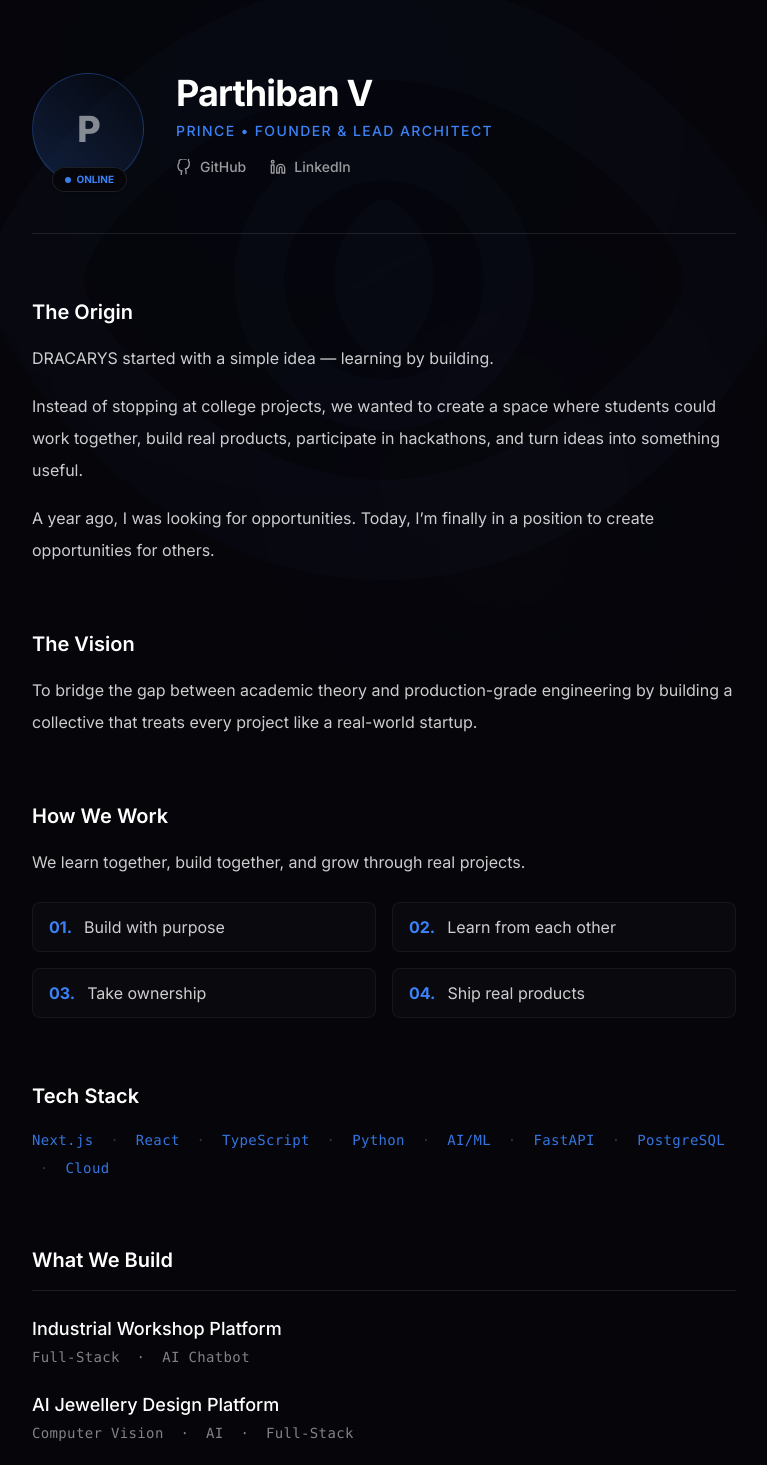
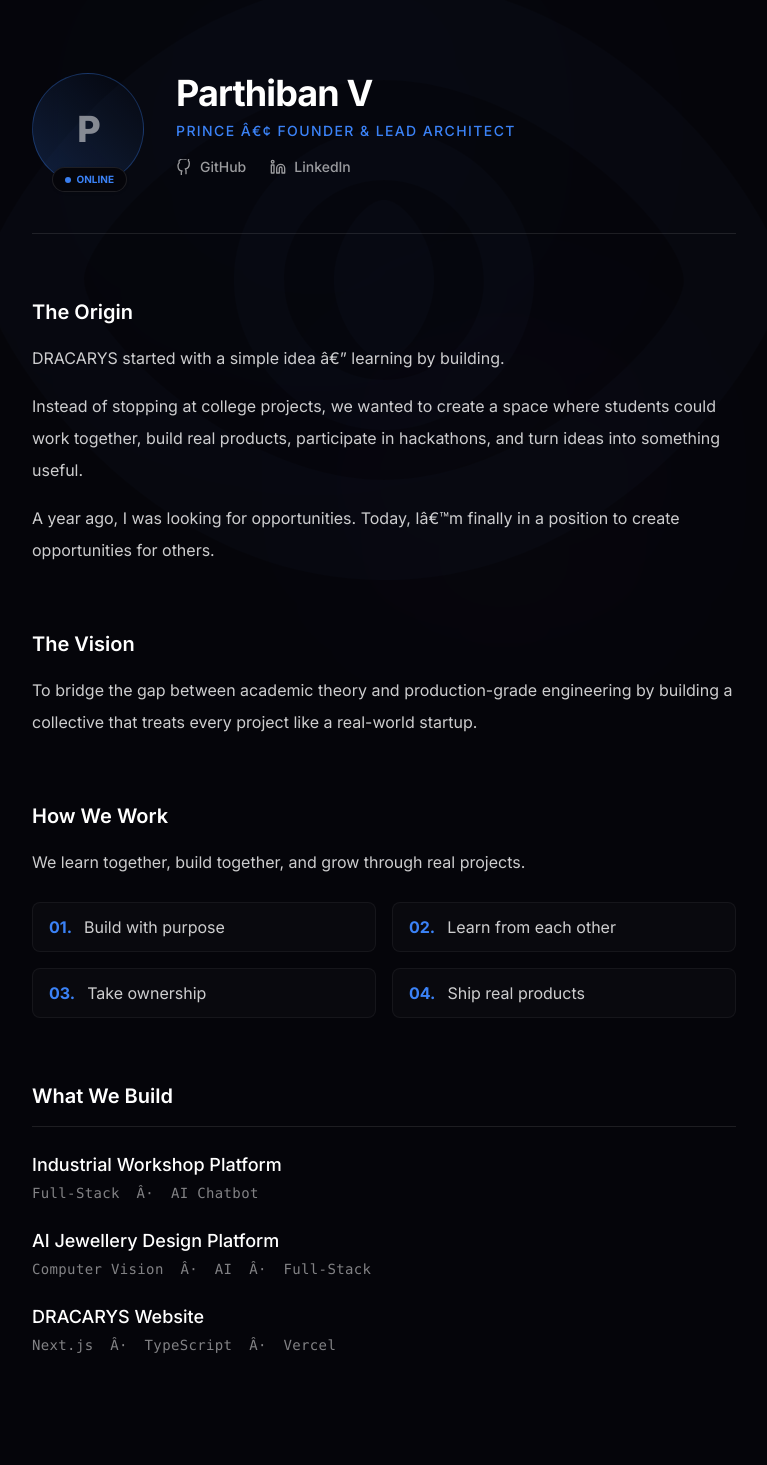
Before and after one commit to parthiban-dot/dracarysweb, a Next.js app: page /founder in a window 1280 px wide. Shown: the part 120-1585 px from the top of the page, without its empty margins (256-1023 px from the left). Built offline with nearby package versions, Linux system fonts and the light colour scheme; no server answers.

Commit message:
style: remove tech stack section from founder page

```diff
--- a/src/app/founder/page.tsx
+++ b/src/app/founder/page.tsx
@@ -33,7 +33,7 @@ export default function FounderPage() {
           <div>
             <h1 className="text-3xl md:text-4xl font-bold text-white mb-2 tracking-tight">{founderProfile.name}</h1>
             <p className="text-primary font-medium tracking-widest uppercase text-sm mb-4">
-              {founderProfile.tag} • {founderProfile.role}
+              {founderProfile.tag} â€¢ {founderProfile.role}
             </p>
 
             <div className="flex gap-6 justify-center md:justify-start">
@@ -55,13 +55,13 @@ export default function FounderPage() {
             <h2 className="text-xl font-semibold text-white mb-4">The Origin</h2>
             <div className="text-white/80 leading-loose space-y-4">
               <p>
-                DRACARYS started with a simple idea — learning by building.
+                DRACARYS started with a simple idea â€” learning by building.
               </p>
               <p>
                 Instead of stopping at college projects, we wanted to create a space where students could work together, build real products, participate in hackathons, and turn ideas into something useful.
               </p>
               <p>
-                A year ago, I was looking for opportunities. Today, I’m finally in a position to create opportunities for others.
+                A year ago, I was looking for opportunities. Today, Iâ€™m finally in a position to create opportunities for others.
               </p>
             </div>
           </motion.section>
@@ -96,14 +96,6 @@ export default function FounderPage() {
             </ul>
           </motion.section>
 
-          {/* Tech Stack */}
-          <motion.section initial={{ opacity: 0, y: 20 }} whileInView={{ opacity: 1, y: 0 }} viewport={{ once: true }}>
-            <h2 className="text-xl font-semibold text-white mb-4">Tech Stack</h2>
-            <p className="text-primary/90 font-mono text-sm leading-loose tracking-wide">
-              Next.js <span className="text-white/20 mx-2">·</span> React <span className="text-white/20 mx-2">·</span> TypeScript <span className="text-white/20 mx-2">·</span> Python <span className="text-white/20 mx-2">·</span> AI/ML <span className="text-white/20 mx-2">·</span> FastAPI <span className="text-white/20 mx-2">·</span> PostgreSQL <span className="text-white/20 mx-2">·</span> Cloud
-            </p>
-          </motion.section>
-
           {/* What We Build */}
           <motion.section initial={{ opacity: 0, y: 20 }} whileInView={{ opacity: 1, y: 0 }} viewport={{ once: true }}>
             <h2 className="text-xl font-semibold text-white mb-6 border-b border-white/10 pb-4">What We Build</h2>
@@ -111,17 +103,17 @@ export default function FounderPage() {
 
               <div className="group cursor-default">
                 <h3 className="text-lg font-medium text-white mb-1 transition-colors">Industrial Workshop Platform</h3>
-                <p className="text-sm text-white/50 tracking-wide font-mono">Full-Stack <span className="mx-2">·</span> AI Chatbot</p>
+                <p className="text-sm text-white/50 tracking-wide font-mono">Full-Stack <span className="mx-2">Â·</span> AI Chatbot</p>
               </div>
 
               <div className="group cursor-default">
                 <h3 className="text-lg font-medium text-white mb-1 transition-colors">AI Jewellery Design Platform</h3>
-                <p className="text-sm text-white/50 tracking-wide font-mono">Computer Vision <span className="mx-2">·</span> AI <span className="mx-2">·</span> Full-Stack</p>
+                <p className="text-sm text-white/50 tracking-wide font-mono">Computer Vision <span className="mx-2">Â·</span> AI <span className="mx-2">Â·</span> Full-Stack</p>
               </div>
 
               <div className="group cursor-default">
                 <h3 className="text-lg font-medium text-white mb-1 transition-colors">DRACARYS Website</h3>
-                <p className="text-sm text-white/50 tracking-wide font-mono">Next.js <span className="mx-2">·</span> TypeScript <span className="mx-2">·</span> Vercel</p>
+                <p className="text-sm text-white/50 tracking-wide font-mono">Next.js <span className="mx-2">Â·</span> TypeScript <span className="mx-2">Â·</span> Vercel</p>
               </div>
 
             </div>
```
